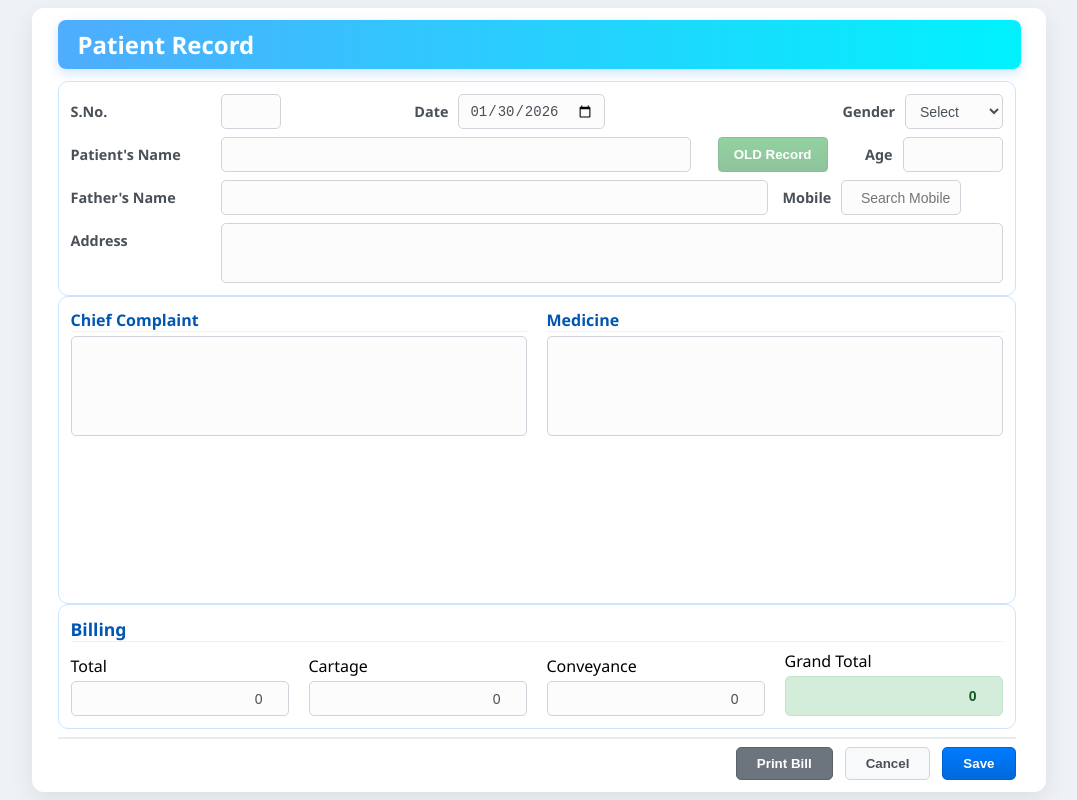
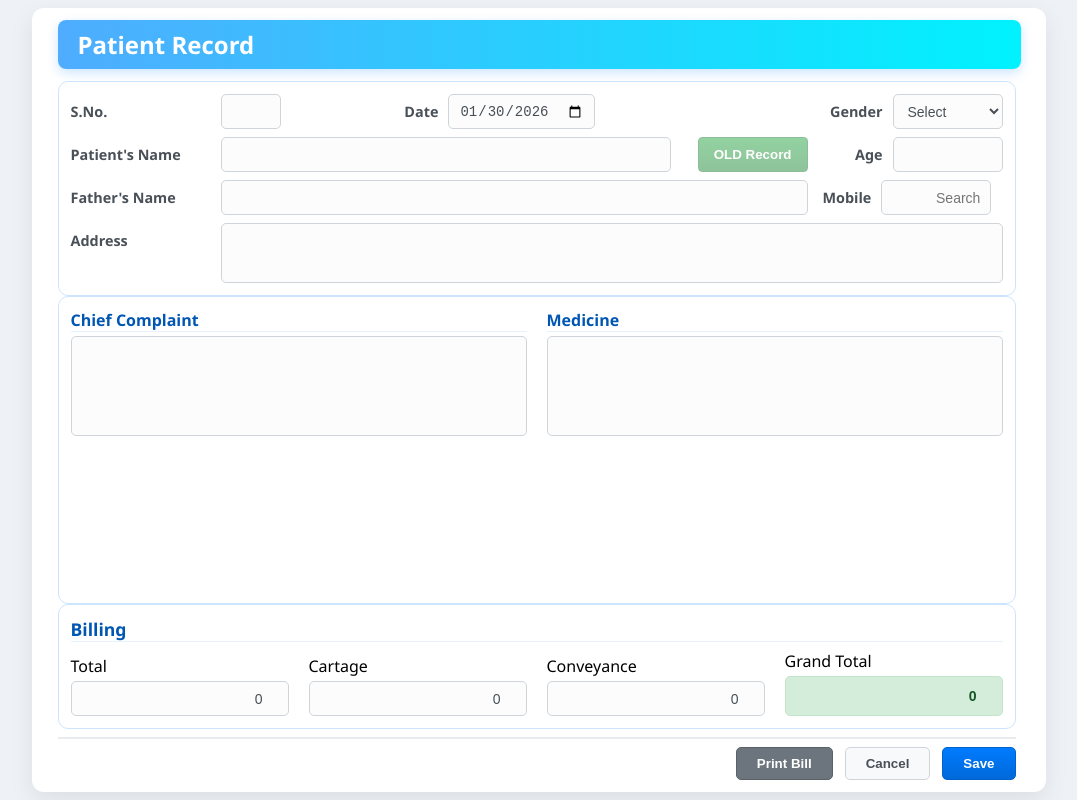
Before and after one commit to sahilcingh/Patient-Record-App, a React (Vite) app in the folder frontend/: page / in a window 1280 px wide. Shown: the whole page, without its empty margins (101-1178 px from the left). Built offline with nearby package versions, Linux system fonts and the light colour scheme; no server answers.

Commit message:
Mobile number block perfectly aligned.

```diff
--- a/frontend/src/App.css
+++ b/frontend/src/App.css
@@ -45,10 +45,21 @@ body {
 .align-top { align-items: flex-start; }
 .aligned-label { flex: 0 0 140px; font-weight: 600; color: #495057; white-space: nowrap; font-size: 0.9rem; text-align: left; }
 .input-group label { font-weight: 600; color: #495057; font-size: 0.9rem; }
+
+/* LAYOUT COLUMNS */
 .fixed-left { width: auto; flex-shrink: 0; }
 .col-date { margin-left: auto; margin-right: auto; }
-.fixed-right { width: 160px; flex-shrink: 0; justify-content: flex-end; }
-.fixed-right select, .fixed-right input { width: 100px; }
+
+/* UPDATED: Fixed Right Column (Aligns Age & Mobile) */
+.fixed-right {
+    width: 180px; /* Increased from 160px */
+    flex-shrink: 0;
+    justify-content: flex-end;
+}
+.fixed-right select, .fixed-right input {
+    width: 110px; /* Increased from 100px */
+}
+
 .grow { flex: 1; display: flex; position: relative; }
 .grow input { width: 100%; }
 
@@ -86,7 +97,7 @@ body {
 .history-table tbody tr:hover { background-color: #d1ecf1; }
 .close-modal { font-size: 24px; cursor: pointer; border: none; background: none; color: #aaa; }
 
-/* === NEW CONFIRMATION MODAL STYLES === */
+/* CONFIRMATION POPUP */
 .confirm-box { max-width: 400px; text-align: center; padding: 30px; border-radius: 15px; box-shadow: 0 10px 30px rgba(0, 0, 0, 0.2); animation: fadeIn 0.3s ease-out; }
 .confirm-icon { font-size: 40px; margin-bottom: 15px; }
 .confirm-box h2 { color: #333; font-size: 1.5rem; margin-bottom: 10px; border: none; }
--- a/frontend/src/App.jsx
+++ b/frontend/src/App.jsx
@@ -55,17 +55,18 @@ function App() {
               </div>
             </div>
 
+            {/* ROW 3: ALIGNED MOBILE BLOCK */}
             <div className="form-row">
               <div className="input-group grow">
                 <label className="aligned-label">Father's Name</label>
                 <input type="text" id="fatherNameInput" name="fatherName" />
               </div>
 
-              {/* NEW MOBILE FIELD */}
-              <div className="input-group fixed-right" style={{width: "220px"}}>
+              {/* FIXED: Removed inline width to match Age block */}
+              <div className="input-group fixed-right">
                 <label>Mobile</label>
                 <div className="autocomplete-wrapper">
-                    <input type="text" id="mobileInput" placeholder="Search Mobile" autoComplete="off" className="right-align" style={{width: "120px"}} />
+                    <input type="text" id="mobileInput" placeholder="Search" autoComplete="off" className="right-align" />
                     <ul id="mobileSuggestionsList" className="suggestions-list hidden"></ul>
                 </div>
               </div>
@@ -154,18 +155,16 @@ function App() {
         </div>
       </div>
 
-      {/* NEW: BEAUTIFUL CONFIRMATION MODAL */}
+      {/* CONFIRMATION MODAL */}
       <div id="confirmModal" className="modal-overlay" style={{zIndex: 2000}}>
         <div className="modal-content confirm-box">
           <div className="confirm-icon">💾</div>
           <h2>Confirm Save</h2>
           <p>Are you sure you want to save this record?</p>
-
           <div className="confirm-details">
             <p><strong>Name:</strong> <span id="confirmName"></span></p>
             <p><strong>Total Amount:</strong> ₹<span id="confirmAmount"></span></p>
           </div>
-
           <div className="confirm-actions">
             <button type="button" id="confirmCancelBtn" className="cancel-btn">Cancel</button>
             <button type="button" id="confirmYesBtn" className="primary-btn">Yes, Save It</button>
```
